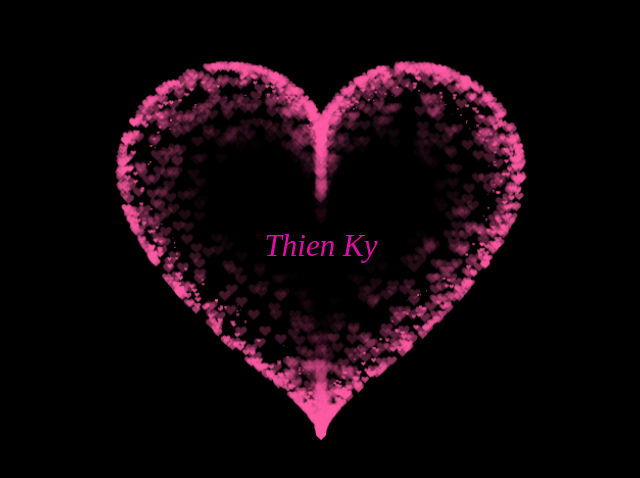
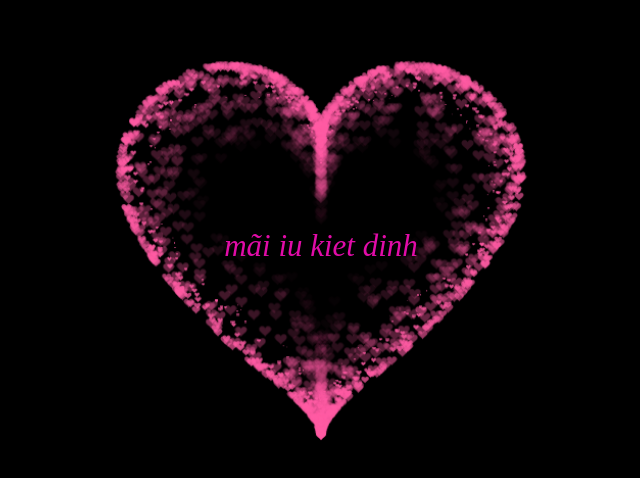
Before and after one commit to vyxinhdep/kiet, a plain HTML site: page index.html in a window 1280 px wide. Shown: the part 152-630 px from the top of the page, without its empty margins (319-959 px from the left). Drawn offline with Linux system fonts and the light colour scheme.

Commit message:
Update index.html

```diff
--- a/index.html
+++ b/index.html
@@ -333,6 +333,6 @@ var ParticlePool = (function() {
         align-items: center;
         justify-content: center;
         margin-bottom: 5px;
-        text-align: center;">Thien Ky</div>
+        text-align: center;"> mãi iu kiet dinh </div>
  </BODY>
 </HTML>
```
